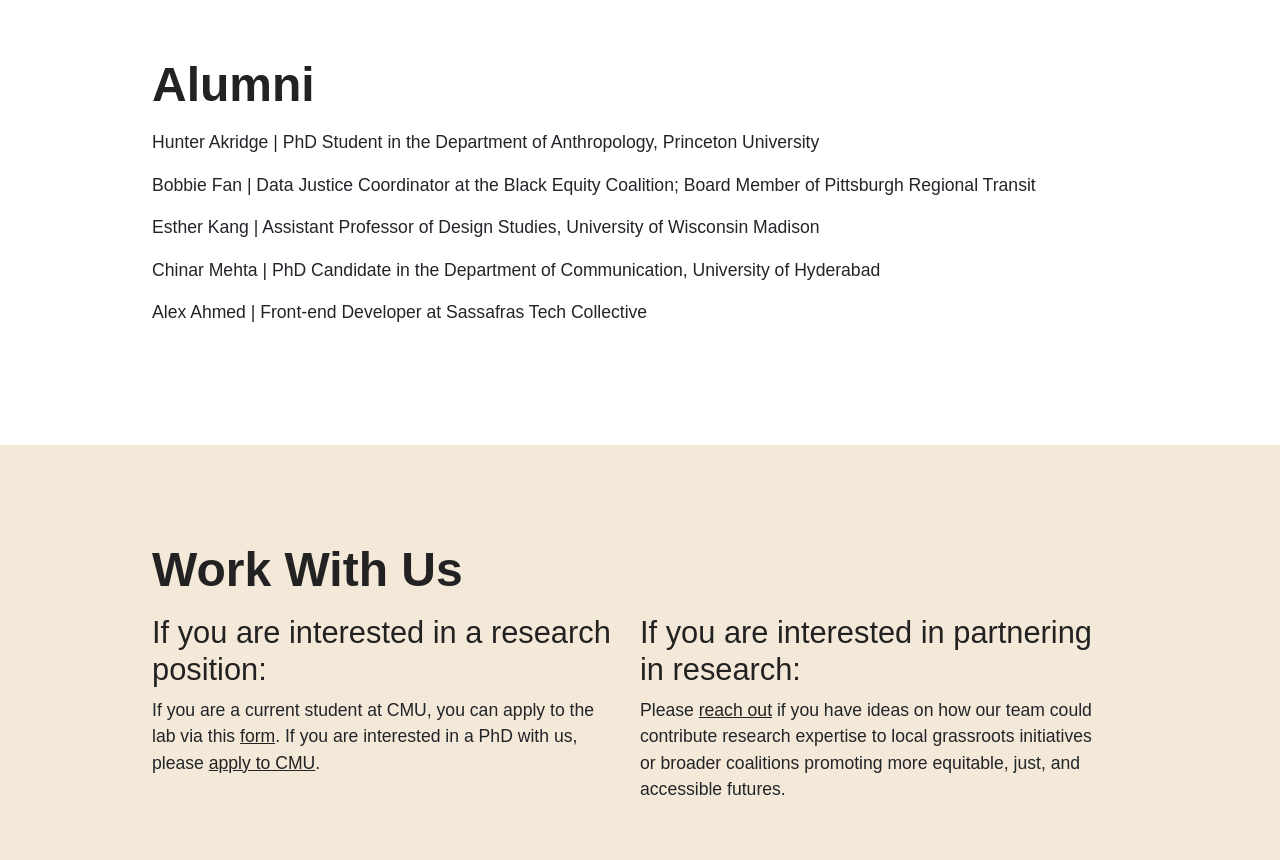
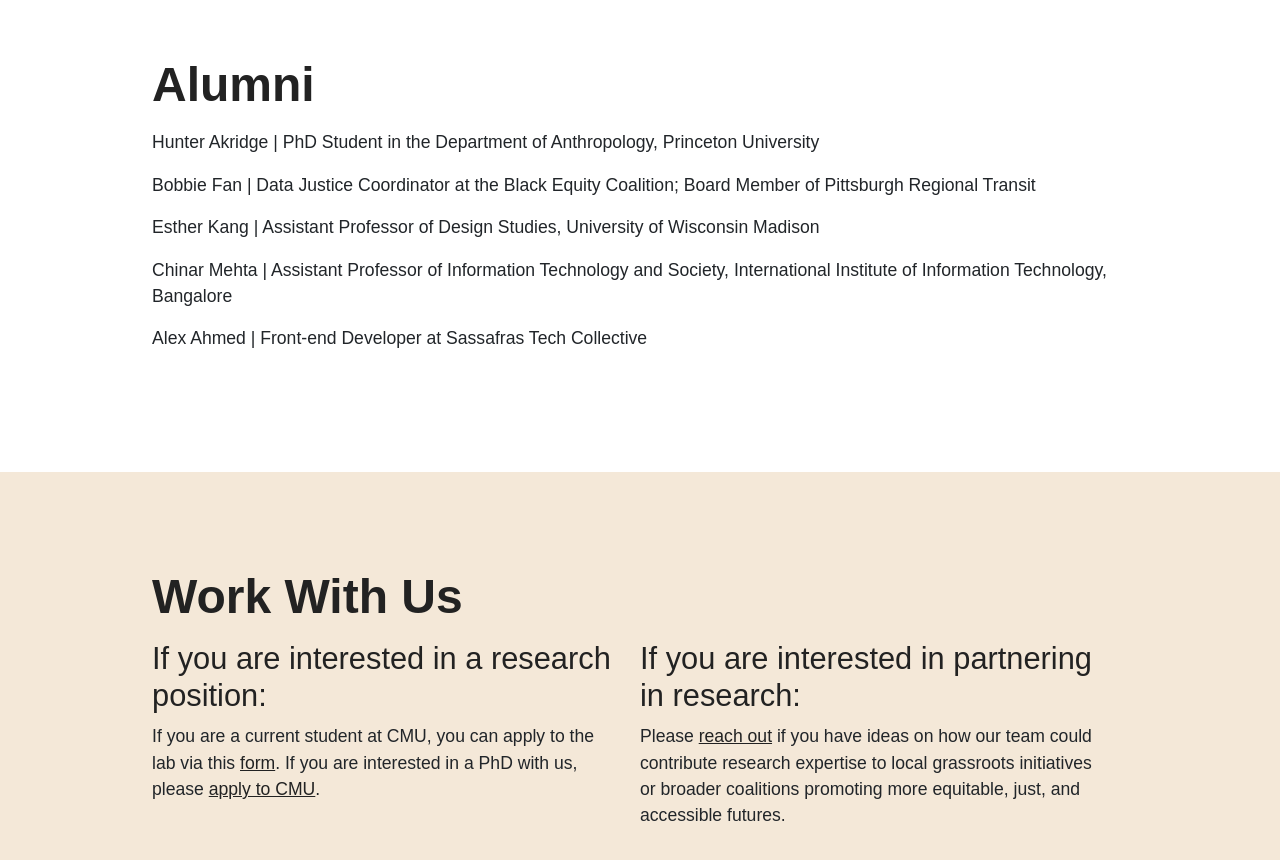
Before and after one commit to techsolidaritylab/site, a Jekyll site: the page built from index.html, in a window 1280 px wide and 900 px high, scrolled down 3258 px. Shown: the top 860 px of the window. Built offline with Jekyll 4.4.1, drawn with Linux system fonts in a browser that asks for light colours; nearby versions of some CDN libraries; some web fonts are replaced.

Commit message:
Update team.html

```diff
--- a/_includes/team.html
+++ b/_includes/team.html
@@ -40,7 +40,7 @@
       <p>Hunter Akridge | PhD Student in the Department of Anthropology, Princeton University </p>
       <p>Bobbie Fan | Data Justice Coordinator at the Black Equity Coalition; Board Member of Pittsburgh Regional Transit</p>
       <p>Esther Kang | Assistant Professor of Design Studies, University of Wisconsin Madison</p>
-      <p>Chinar Mehta | PhD Candidate in the Department of Communication, University of Hyderabad</p>
+      <p>Chinar Mehta | Assistant Professor of Information Technology and Society, International Institute of Information Technology, Bangalore</p>
       <p>Alex Ahmed | Front-end Developer at Sassafras Tech Collective</p>
       </div><!-- /.col-lg-4 -->
     </div><!-- /.row -->
```
